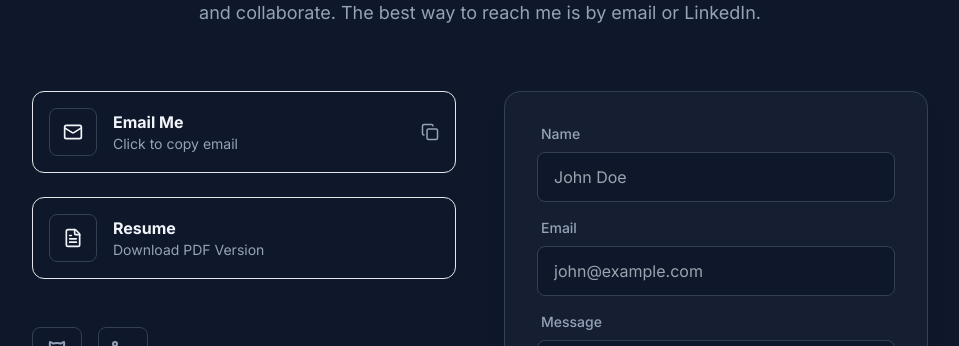
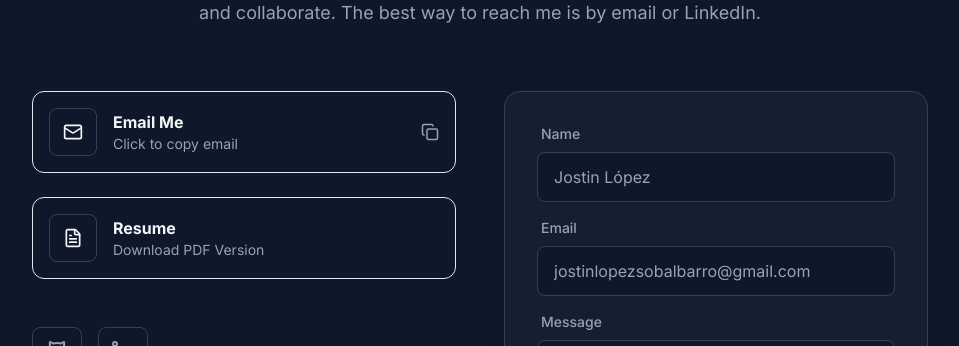
Before and after one commit to D4RKL0RD-J0571N/jostinlopez.github.io, a React (Vite) app: page / in a window 1280 px wide. Shown: the part 5799-6145 px from the top of the page, without its empty margins (160-1119 px from the left). Built offline with nearby package versions, Linux system fonts and the light colour scheme.

Commit message:
fix: update contact placeholders and finalize content sync

```diff
--- a/src/components/Contact.jsx
+++ b/src/components/Contact.jsx
@@ -135,7 +135,7 @@ export default function Contact() {
                                     required
                                     autoComplete="name"
                                     className="w-full bg-bg-base border border-bg-elevated rounded-lg px-4 py-3 text-text-primary focus:outline-none focus:border-accent transition-all"
-                                    placeholder="John Doe"
+                                    placeholder="Jostin López"
                                 />
                             </div>
                             <div className="space-y-2">
@@ -148,7 +148,7 @@ export default function Contact() {
                                     autoComplete="email"
                                     spellCheck={false}
                                     className="w-full bg-bg-base border border-bg-elevated rounded-lg px-4 py-3 text-text-primary focus:outline-none focus:border-accent transition-all"
-                                    placeholder="john@example.com"
+                                    placeholder="jostinlopezsobalbarro@gmail.com"
                                 />
                             </div>
                             <div className="space-y-2">
```
